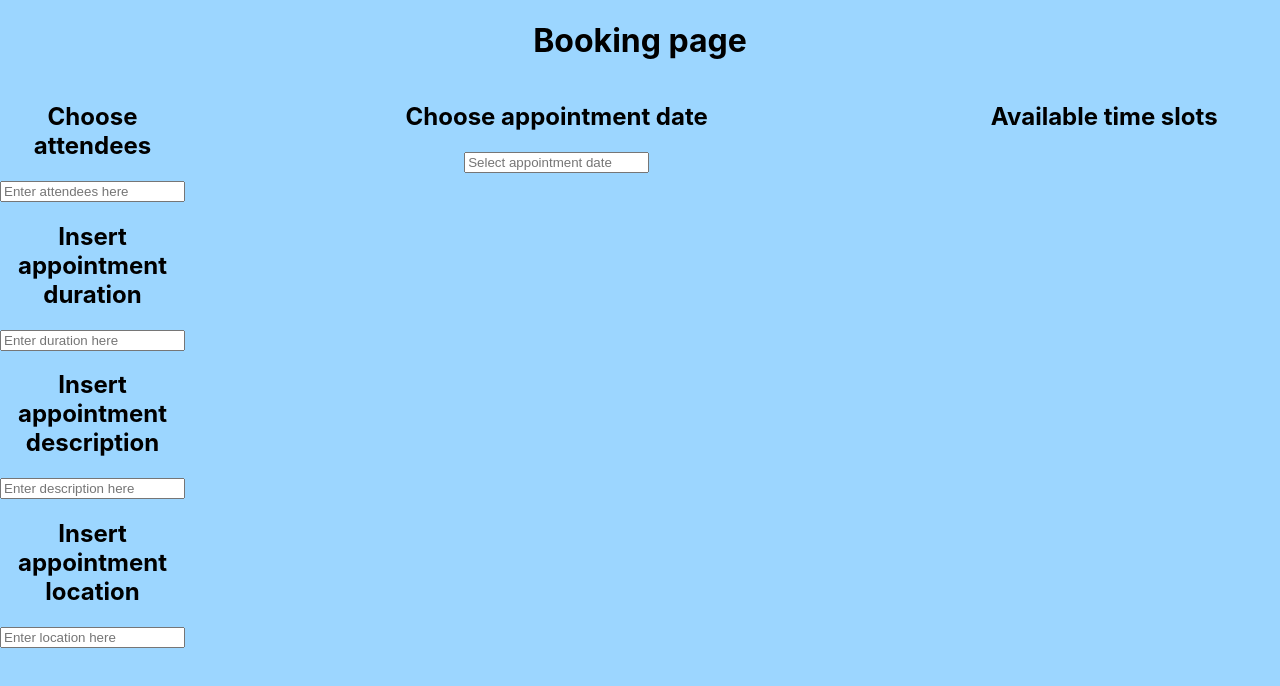
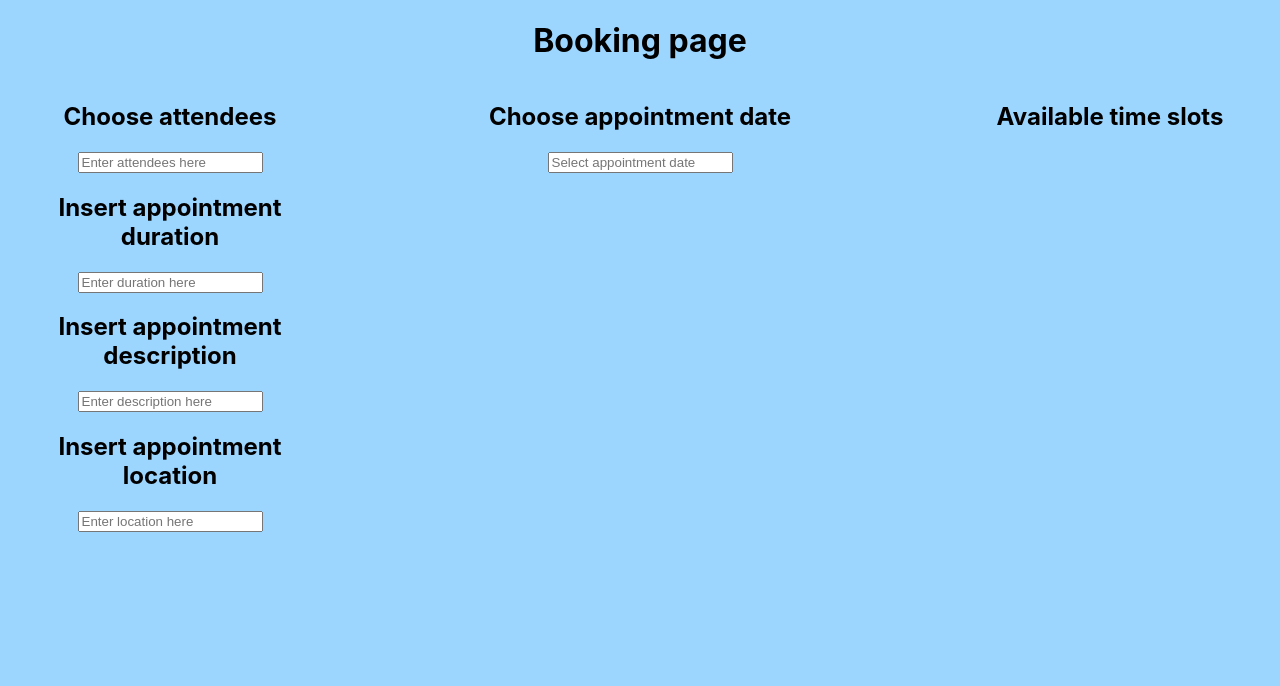
Before and after one commit to Amenawon/Appointment-Based-Scheduling-UI, a React (Create React App) app in the folder frontend/: page / in a window 1280 px wide. Shown: the top 686 px of the page. Built offline with nearby package versions, Linux system fonts and the light colour scheme.

Commit message:
Adjust margins in styling for the Booking page.

```diff
--- a/frontend/src/pages/BookingPage.css
+++ b/frontend/src/pages/BookingPage.css
@@ -3,8 +3,10 @@
     display: flex;
     gap: 20px;
     min-height: 100vh;
+    margin-left: 20px;
+    margin-right: 20px;
 }
 
-.left-column { flex: 0.5; }
+.left-column { flex: 1; }
 .middle-column { flex: 2; }
 .right-column { flex: 1; }
```
